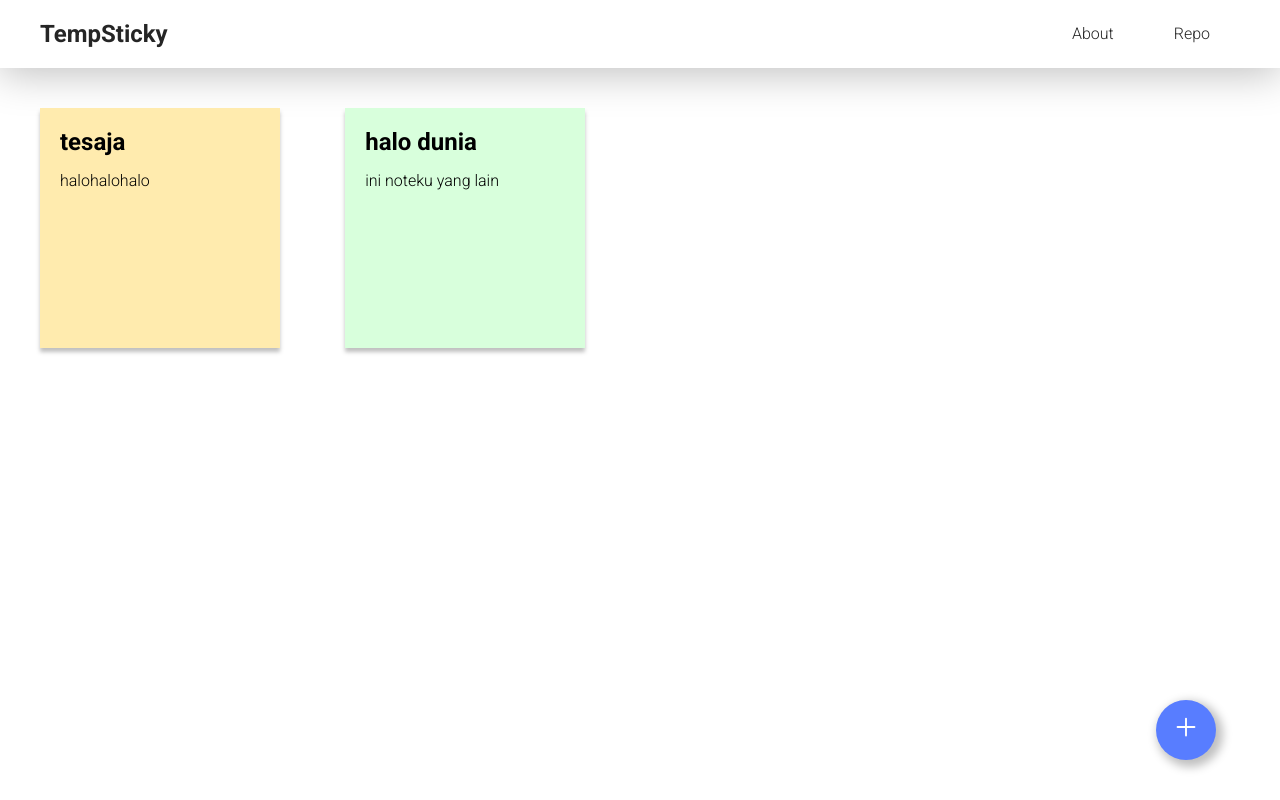
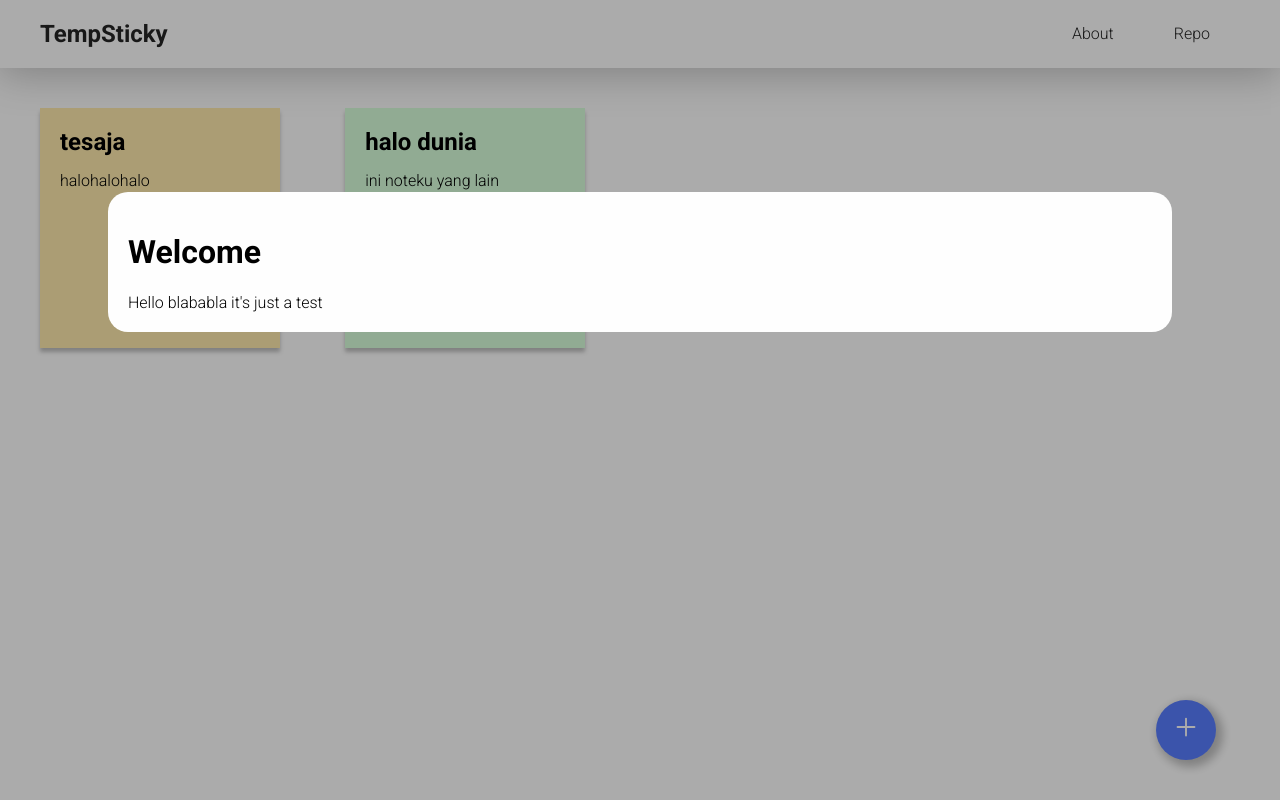
Before and after one commit to NafisHandoko/TempSticky, a React (Vite) app: page / in a window 1280 px wide. Built offline with nearby package versions, Linux system fonts and the light colour scheme.

Commit message:
add AddModal Component from AddButton component

```diff
--- a/src/AddButton/index.css
+++ /dev/null
@@ -1,13 +0,0 @@
-.add-button{
-  background-color: #587DFF;
-  color: white;
-  font-size: 30px;
-  border-radius: 100%;
-  width: 60px;
-  aspect-ratio: 1;
-  border: none;
-  box-shadow: 4px 4px 10px 3px rgba(0,0,0,.25);
-  position: fixed;
-  bottom: 5%;
-  right: 5%;
-}
--- a/src/AddButton/index.jsx
+++ /dev/null
@@ -1,12 +0,0 @@
-import React, {Component} from 'react';
-import './index.css';
-
-class AddButton extends Component{
-  render(){
-    return(
-      <button className="add-button"><ion-icon name="add"></ion-icon></button>
-    )
-  }
-}
-
-export default AddButton;
--- /dev/null
+++ b/src/AddModal/index.css
@@ -0,0 +1,33 @@
+.add-button{
+  background-color: #587DFF;
+  color: white;
+  font-size: 30px;
+  border-radius: 100%;
+  width: 60px;
+  aspect-ratio: 1;
+  border: none;
+  box-shadow: 4px 4px 10px 3px rgba(0,0,0,.25);
+  position: fixed;
+  bottom: 5%;
+  right: 5%;
+}
+
+.add-modal{
+  background-color: rgba(0,0,0,.33);
+  /* display: none; */
+  position: fixed;
+  z-index: 1;
+  left: 0;
+  top: 0;
+  width: 100%;
+  height: 100%;
+  overflow: auto;
+}
+
+.add-modal-content{
+  background-color: #fefefe;
+  margin: 15% auto;
+  padding: 20px;
+  width: 80%;
+  border-radius: 20px;
+}
--- /dev/null
+++ b/src/AddModal/index.jsx
@@ -0,0 +1,20 @@
+import React, {Component} from 'react';
+import './index.css';
+
+class AddModal extends Component{
+  render(){
+    return(
+      <>
+        <button className="add-button"><ion-icon name="add"></ion-icon></button>
+        <div className="add-modal">
+          <div className="add-modal-content">
+            <h1>Welcome</h1>
+            <p>Hello blababla it's just a test</p>
+          </div>
+        </div>
+      </>
+    )
+  }
+}
+
+export default AddModal;
--- a/src/App.jsx
+++ b/src/App.jsx
@@ -2,7 +2,7 @@ import React from 'react';
 import './App.css';
 import Nav from './Nav/index';
 import Note from './Note/index';
-import AddButton from './AddButton/index';
+import AddModal from './AddModal/index';
 
 function App() {
   return (
@@ -11,7 +11,7 @@ function App() {
       <div className="body-container">
         <Note title="tesaja" body="halohalohalo" bgcolor="yellow"/>
         <Note title="halo dunia" body="ini noteku yang lain" bgcolor="green"/>
-        <AddButton/>
+        <AddModal/>
       </div>
     </>
   );
```
